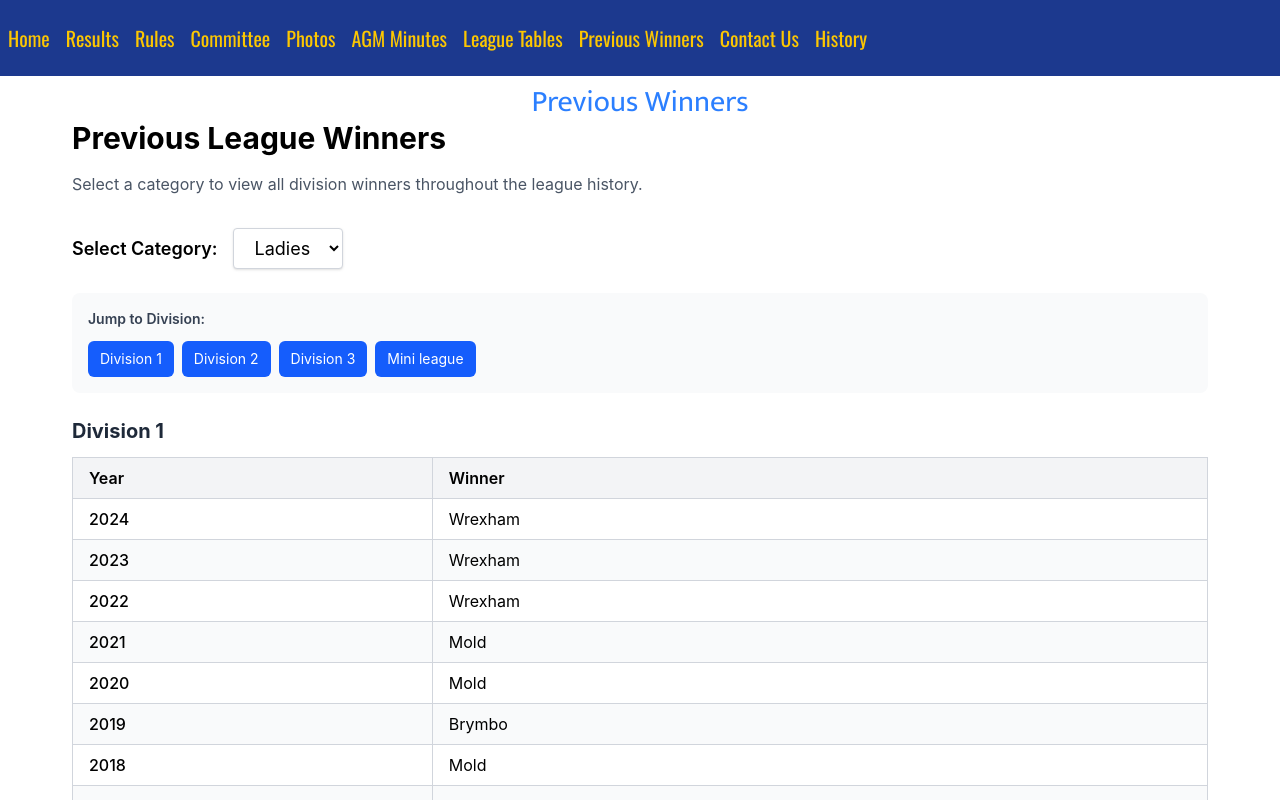
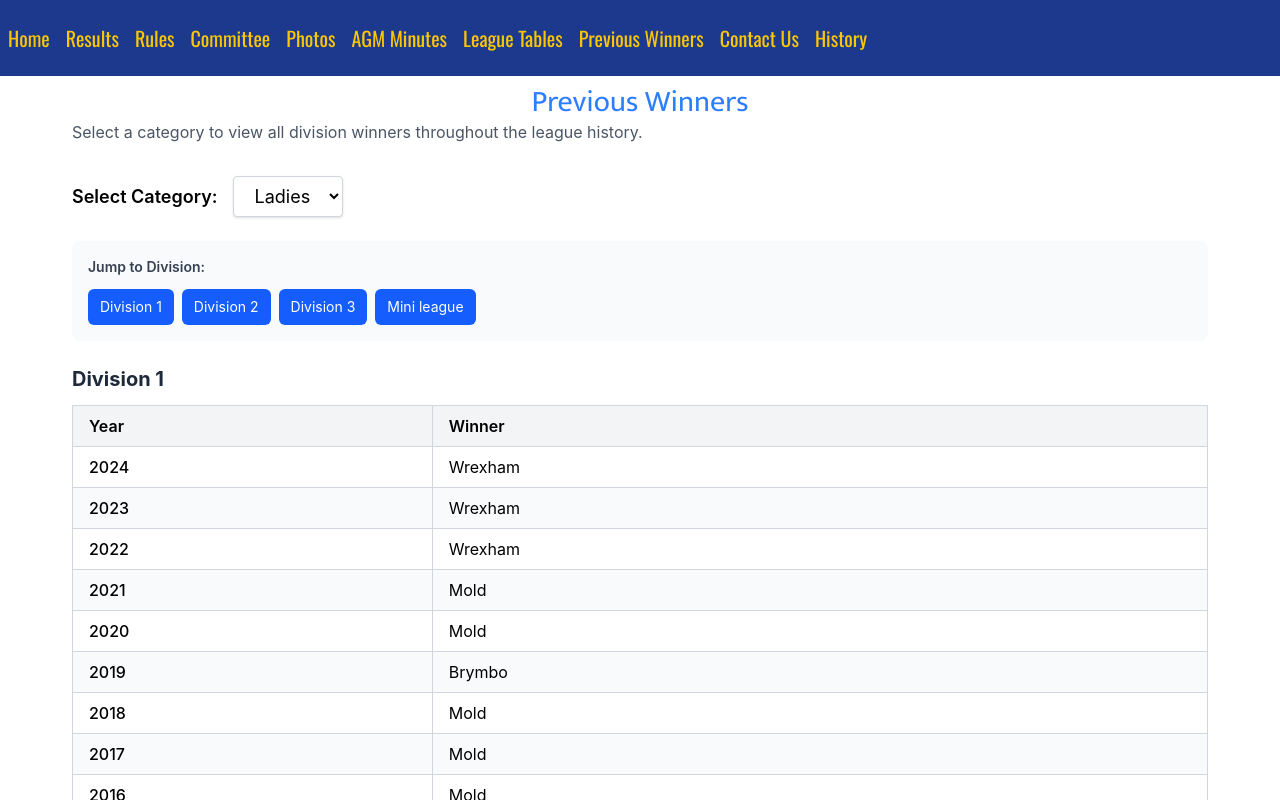
Before and after one commit to DoctorSulla/cadstl, a SvelteKit app: page /previouswinners in a window 1280 px wide. Shown: the top 800 px of the page. Built offline with nearby package versions, Linux system fonts and the light colour scheme.

Commit message:
Removed surplus title

```diff
--- a/src/routes/previouswinners/+page.svelte
+++ b/src/routes/previouswinners/+page.svelte
@@ -4,7 +4,6 @@
 
 <div class="space-y-8">
 	<div>
-		<h1 class="mb-4 text-3xl font-bold">Previous League Winners</h1>
 		<p class="text-gray-600">
 			Select a category to view all division winners throughout the league history.
 		</p>
```
